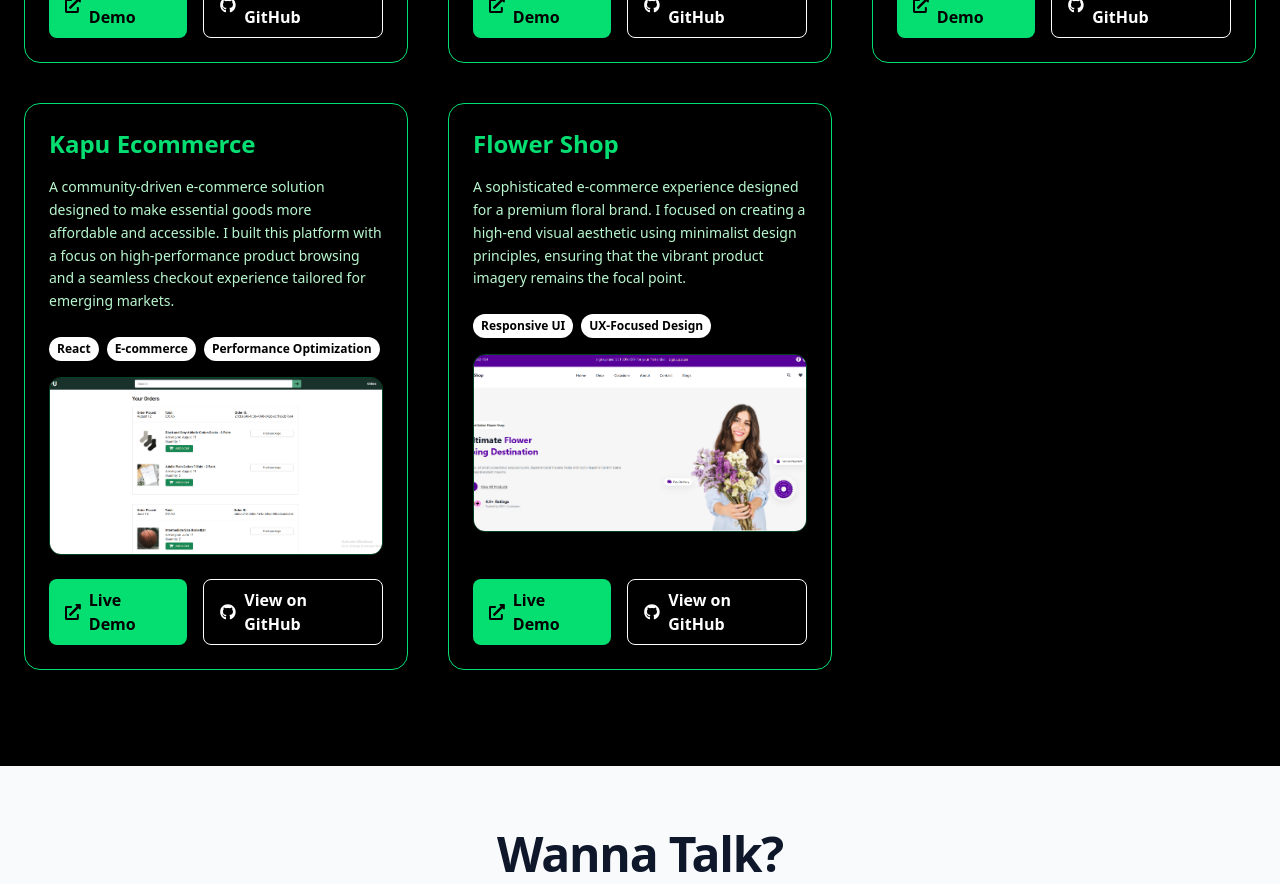
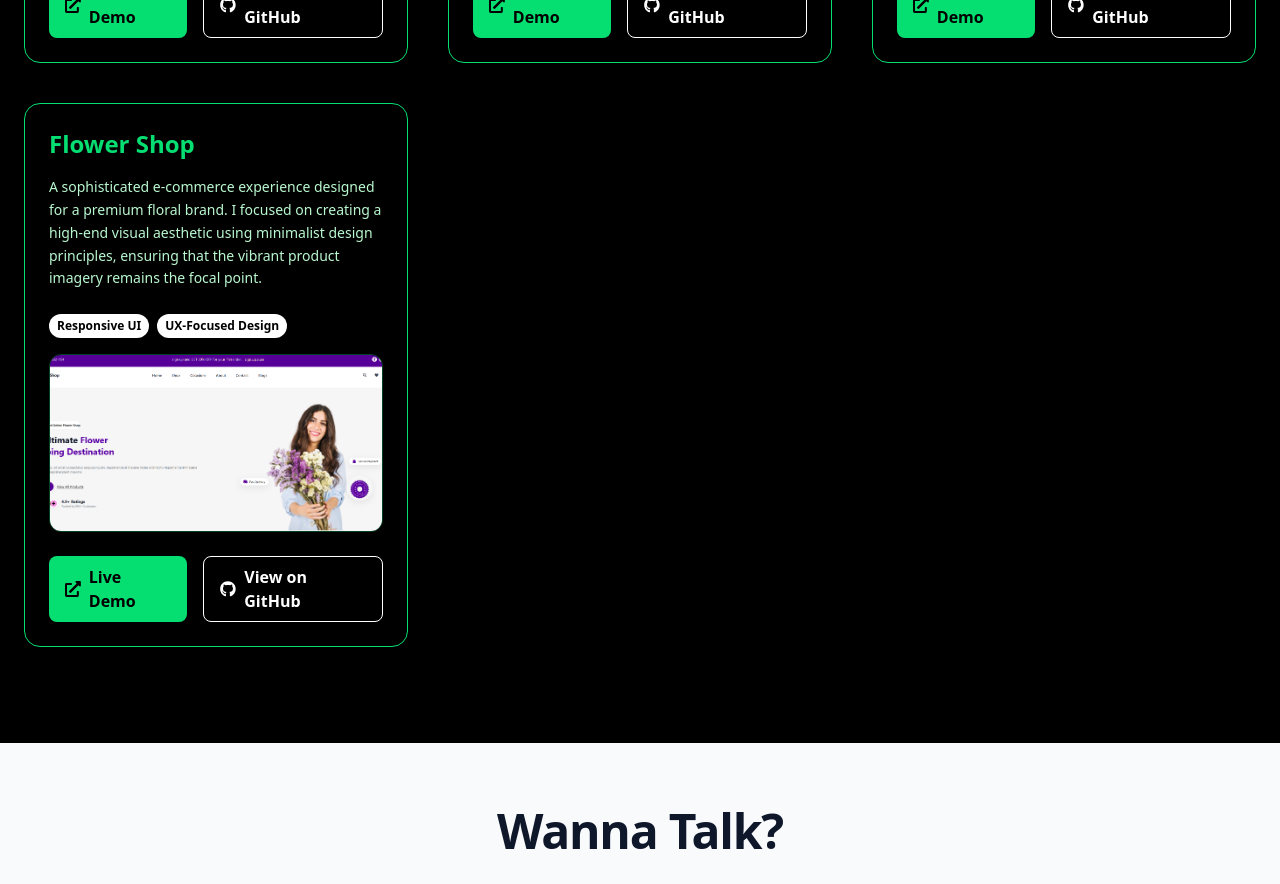
Before and after one commit to Fatma-Suleiman/fatma-portfolio, a React (Vite) app: page / in a window 1280 px wide. Shown: the part 2960-3844 px from the top of the page. Built offline with nearby package versions, Linux system fonts and the light colour scheme.

Commit message:
Update on profile page

```diff
--- a/src/Pages/ProjectPage.jsx
+++ b/src/Pages/ProjectPage.jsx
@@ -35,15 +35,15 @@ stack: ["React", "Node.js", "REST APIs", "Service Booking"],
     live: "https://servicesystem-omega.vercel.app/",
     github: "https://github.com/Fatma-Suleiman/Service-Provision-System",
   },
-  {
-    title: "Kapu Ecommerce",
-    description:
-      " A community-driven e-commerce solution designed to make essential goods more affordable and accessible. I built this platform with a focus on high-performance product browsing and a seamless checkout experience tailored for emerging markets.",
-    image: KapuImg,
-     stack: ["React", "E-commerce", "Performance Optimization"],
-    live: "https://kapu-ecommerce.vercel.app/",
-    github: "https://github.com/Fatma-Suleiman/kapu-ecommerce",
-  },
+  // {
+  //   title: "Kapu Ecommerce",
+  //   description:
+  //     " A community-driven e-commerce solution designed to make essential goods more affordable and accessible. I built this platform with a focus on high-performance product browsing and a seamless checkout experience tailored for emerging markets.",
+  //   image: KapuImg,
+  //    stack: ["React", "E-commerce", "Performance Optimization"],
+  //   live: "https://kapu-ecommerce.vercel.app/",
+  //   github: "https://github.com/Fatma-Suleiman/kapu-ecommerce",
+  // },
 
 
   {
```
